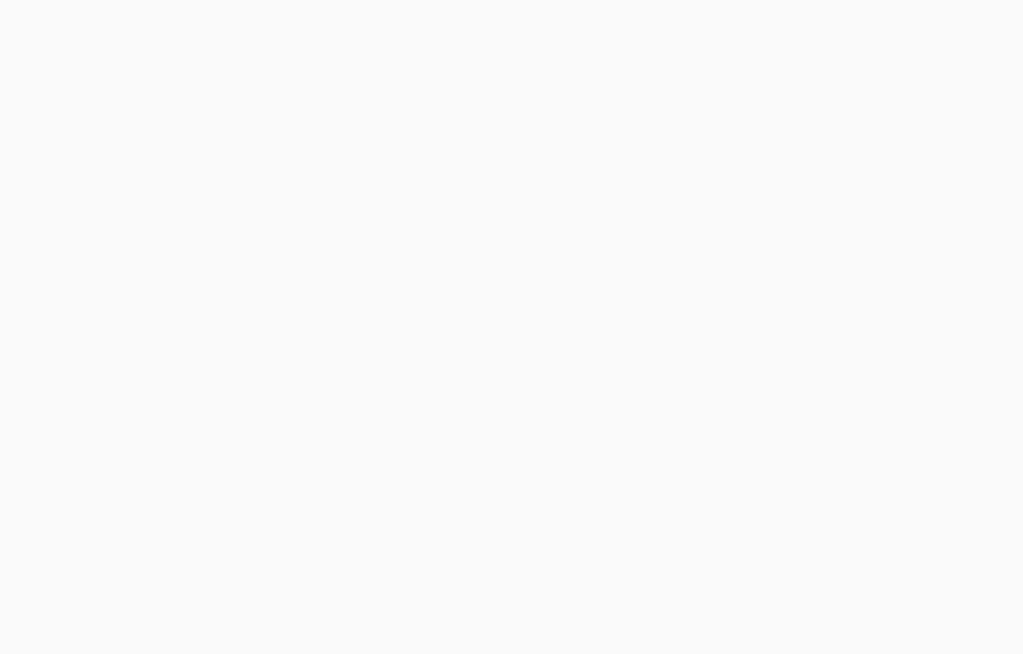
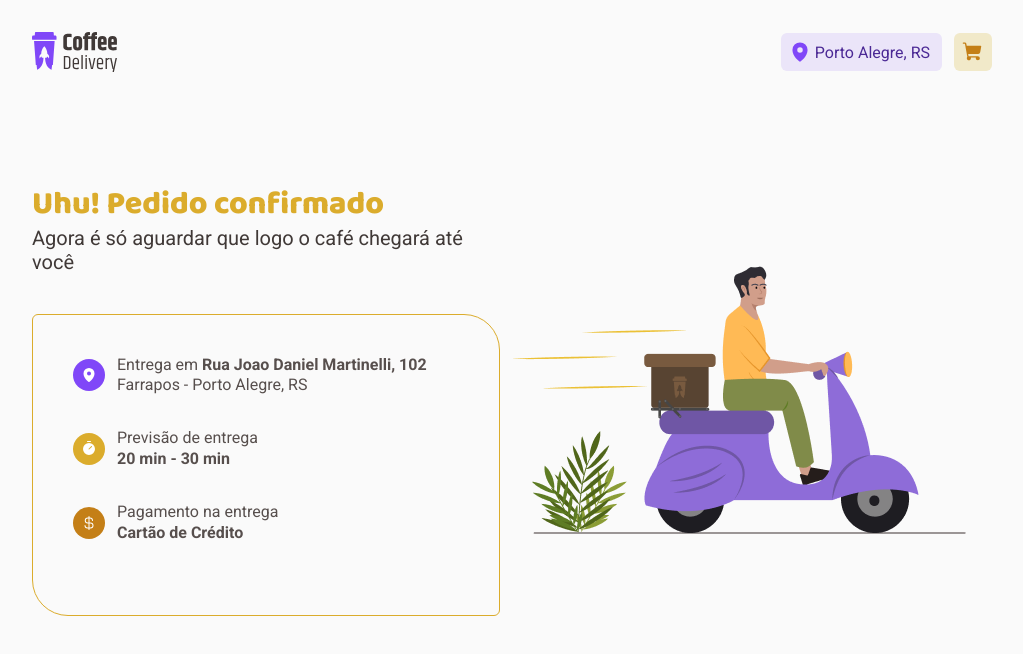
Before and after one commit to JonathanMDueck/ignite-coffee-delivery, a React (Vite) app: page /confirmedorder in a window 1280 px wide. Before the commit this address had no page. Shown: the top 654 px of the page, without its empty margins (128-1151 px from the left). Built offline with nearby package versions, Linux system fonts and the light colour scheme.

Commit message:
Confirmed Order Page

```diff
--- a/src/Router.tsx
+++ b/src/Router.tsx
@@ -1,5 +1,6 @@
 import { Route, Routes } from 'react-router-dom'
 import { DefaultLayout } from './layouts/DefaultLayout/index'
+import { ConfirmedOrder } from './pages/ConfirmedOrder'
 import { Home } from './pages/Home'
 import { OrderDetails } from './pages/OrderDetails'
 
@@ -9,6 +10,7 @@ export function Router() {
       <Route path="/" element={<DefaultLayout />}>
         <Route path="/" element={<Home />} />
         <Route path="/orderdetails" element={<OrderDetails />} />
+        <Route path="/confirmedorder" element={<ConfirmedOrder />} />
       </Route>
     </Routes>
   )
--- /dev/null
+++ b/src/pages/ConfirmedOrder/index.tsx
@@ -0,0 +1,59 @@
+import { CurrencyDollar, MapPin, Timer } from 'phosphor-react'
+import {
+  BaseInfo,
+  ConfirmedOrderContainer,
+  MapPinIcon,
+  OrderDetails,
+  OrderInfo,
+  PaymentIcon,
+  TimeIcon,
+} from './styles'
+
+import ConfirmedOrderImage from '../../assets/ConfirmedOrder.png'
+
+export function ConfirmedOrder() {
+  return (
+    <ConfirmedOrderContainer>
+      <OrderInfo>
+        <span>Uhu! Pedido confirmado</span>
+        <p>Agora é só aguardar que logo o café chegará até você</p>
+        <OrderDetails>
+          <BaseInfo>
+            <MapPinIcon>
+              <MapPin size={16} weight="fill" />
+            </MapPinIcon>
+            <div>
+              <label>
+                Entrega em <b>Rua Joao Daniel Martinelli, 102</b>
+              </label>
+              <label>Farrapos - Porto Alegre, RS</label>
+            </div>
+          </BaseInfo>
+          <BaseInfo>
+            <TimeIcon>
+              <Timer size={16} weight="fill" />
+            </TimeIcon>
+            <div>
+              <label>Previsão de entrega</label>
+              <label>
+                <b>20 min - 30 min</b>
+              </label>
+            </div>
+          </BaseInfo>
+          <BaseInfo>
+            <PaymentIcon>
+              <CurrencyDollar size={16} weight="fill" />
+            </PaymentIcon>
+            <div>
+              <label>Pagamento na entrega</label>
+              <label>
+                <b>Cartão de Crédito</b>
+              </label>
+            </div>
+          </BaseInfo>
+        </OrderDetails>
+      </OrderInfo>
+      <img src={ConfirmedOrderImage} alt="" />
+    </ConfirmedOrderContainer>
+  )
+}
--- /dev/null
+++ b/src/pages/ConfirmedOrder/styles.ts
@@ -0,0 +1,91 @@
+import styled from 'styled-components'
+
+export const ConfirmedOrderContainer = styled.div`
+  padding: 5rem 10rem;
+  display: flex;
+  align-items: center;
+  justify-content: space-between;
+
+  img {
+    height: 18.3125rem;
+    width: 30.75rem;
+  }
+`
+export const OrderInfo = styled.div`
+  span {
+    color: ${(props) => props.theme.yellow};
+    font-family: 'Baloo 2', cursive;
+    font-weight: 800;
+    line-height: 2.6rem;
+    font-size: 2rem;
+
+    margin-bottom: 0.25rem;
+  }
+
+  p {
+    color: ${(props) => props.theme['base-subtitle']};
+    font-size: 1.25rem;
+    margin-bottom: 2.5rem;
+  }
+`
+
+export const OrderDetails = styled.div`
+  border: solid 1px ${(props) => props.theme.yellow};
+
+  padding: 2.5rem;
+  border-radius: 6px 36px;
+`
+
+export const BaseInfo = styled.div`
+  display: flex;
+  align-items: center;
+  font-size: 1rem;
+  color: ${(props) => props.theme['base-text']};
+  margin-bottom: 2rem;
+  div {
+    display: flex;
+    flex-direction: column;
+    line-height: 1.3rem;
+  }
+`
+
+export const LocationInfo = styled.div``
+
+export const TimeInfo = styled.div`
+  display: flex;
+  align-items: center;
+  font-size: 1rem;
+  color: ${(props) => props.theme['base-text']};
+  margin-bottom: 2rem;
+  div {
+    display: flex;
+    flex-direction: column;
+    line-height: 1.3rem;
+  }
+`
+
+export const PaymentInfo = styled.div``
+
+export const baseIcon = styled.div`
+  height: 2rem;
+  width: 2rem;
+  border-radius: 9999px;
+  color: ${(props) => props.theme.white};
+
+  display: flex;
+  align-items: center;
+  justify-content: center;
+
+  margin-right: 0.75rem;
+`
+
+export const TimeIcon = styled(baseIcon)`
+  background: ${(props) => props.theme.yellow};
+`
+export const PaymentIcon = styled(baseIcon)`
+  background: ${(props) => props.theme['yellow-dark']};
+`
+
+export const MapPinIcon = styled(baseIcon)`
+  background: ${(props) => props.theme.purple};
+`
--- a/src/pages/Home/components/Intro/styles.ts
+++ b/src/pages/Home/components/Intro/styles.ts
@@ -1,15 +1,14 @@
-import styled from "styled-components";
-import backgroundImg from '../../../../assets/Background.svg';
+import styled from 'styled-components'
+import backgroundImg from '../../../../assets/Background.svg'
 
 export const BackgroundContainer = styled.div`
-
   display: flex;
   flex-direction: column;
 
   height: 34rem;
   width: 100%;
 
-    background: ${props => props.theme.background};
+  background: ${(props) => props.theme.background};
   background-image: url(${backgroundImg});
 `
 
@@ -18,11 +17,10 @@ export const IntroContainer = styled.div`
   justify-content: space-between;
   padding: 5.875rem 10rem;
 
-    img{
+  img {
     width: 29.75rem;
     height: 22.5rem;
   }
-
 `
 
 export const TitleContainer = styled.div`
@@ -31,12 +29,11 @@ export const TitleContainer = styled.div`
 
   width: 36.75rem;
 
-
   h1 {
     font-family: 'Baloo 2', cursive;
     font-weight: 800;
     font-size: 3rem;
-        color: ${props => props.theme["base-title"]};
+    color: ${(props) => props.theme['base-title']};
     line-height: 3.9rem;
     margin-bottom: 1rem;
   }
@@ -46,14 +43,11 @@ export const TitleContainer = styled.div`
     font-weight: 400;
     font-size: 1.25rem;
     line-height: 1.625rem;
-        color: ${props => props.theme["base-subtitle"]};
-
+    color: ${(props) => props.theme['base-subtitle']};
   }
-
 `
 
 export const InfoContainer = styled.div`
-
   display: grid;
   grid-template-columns: 47% 53%;
   margin-top: 4.125rem;
@@ -66,8 +60,7 @@ export const InfoLabelContainer = styled.div`
 
   margin-bottom: 1.25rem;
 
-
-    span{
+  span {
     font-size: 1rem;
     font-family: 'Roboto', sans-serif;
     font-weight: 400;
@@ -78,26 +71,24 @@ export const baseIcon = styled.div`
   height: 2rem;
   width: 2rem;
   border-radius: 9999px;
-    color: ${props => props.theme.white};
+  color: ${(props) => props.theme.white};
 
   display: flex;
   align-items: center;
   justify-content: center;
 
   margin-right: 0.75rem;
-    margin-top: ;
-
 `
 
 export const ShoppingCartIcon = styled(baseIcon)`
-    background: ${props => props.theme["yellow-dark"]};
+  background: ${(props) => props.theme['yellow-dark']};
 `
 export const PackageIcon = styled(baseIcon)`
-    background: ${props => props.theme["base-text"]};
+  background: ${(props) => props.theme['base-text']};
 `
 export const TimerIcon = styled(baseIcon)`
-    background: ${props => props.theme.yellow};
+  background: ${(props) => props.theme.yellow};
 `
 export const CoffeeIcon = styled(baseIcon)`
-    background: ${props => props.theme.purple};
+  background: ${(props) => props.theme.purple};
 `
--- a/src/pages/OrderDetails/index.tsx
+++ b/src/pages/OrderDetails/index.tsx
@@ -1,4 +1,4 @@
-import { AddressContainer } from './components/AddressDetails'
+import { AddressContainer } from './components/AddressContainer'
 import { SelectedCoffeeDetails } from './components/SelectedCoffeeDetails'
 import { OrderDetailsContainer } from './styles'
 
```
Also changed, not shown: src/assets/ConfirmedOrder.png (added). Lines whose indentation alone changed are shown as unchanged.
